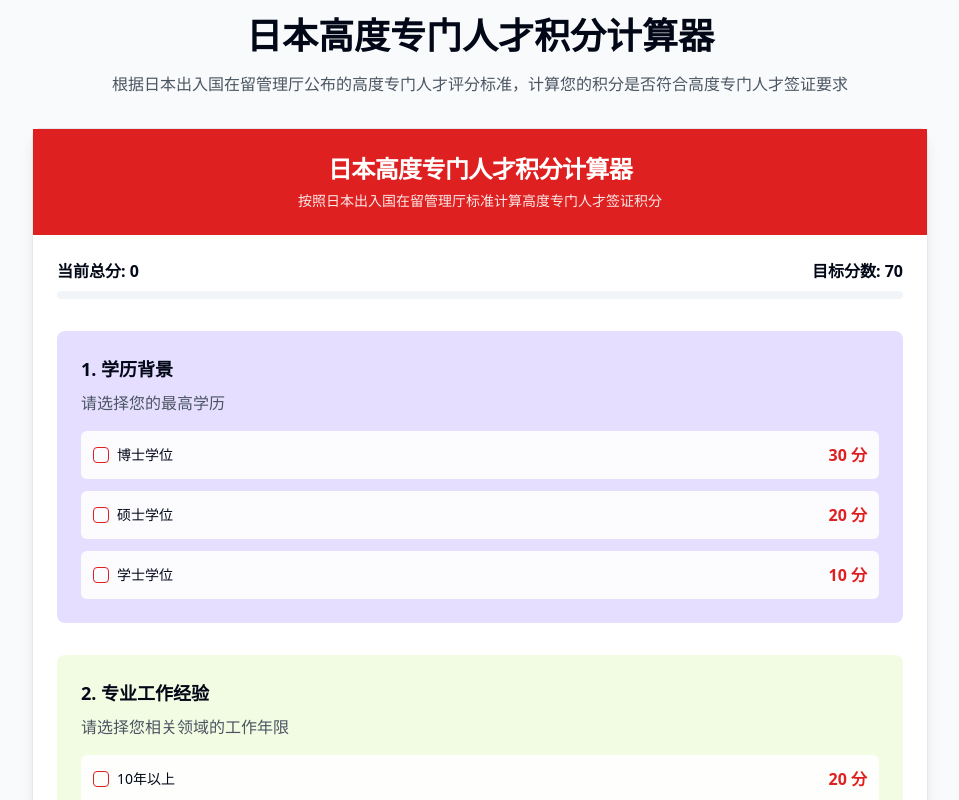
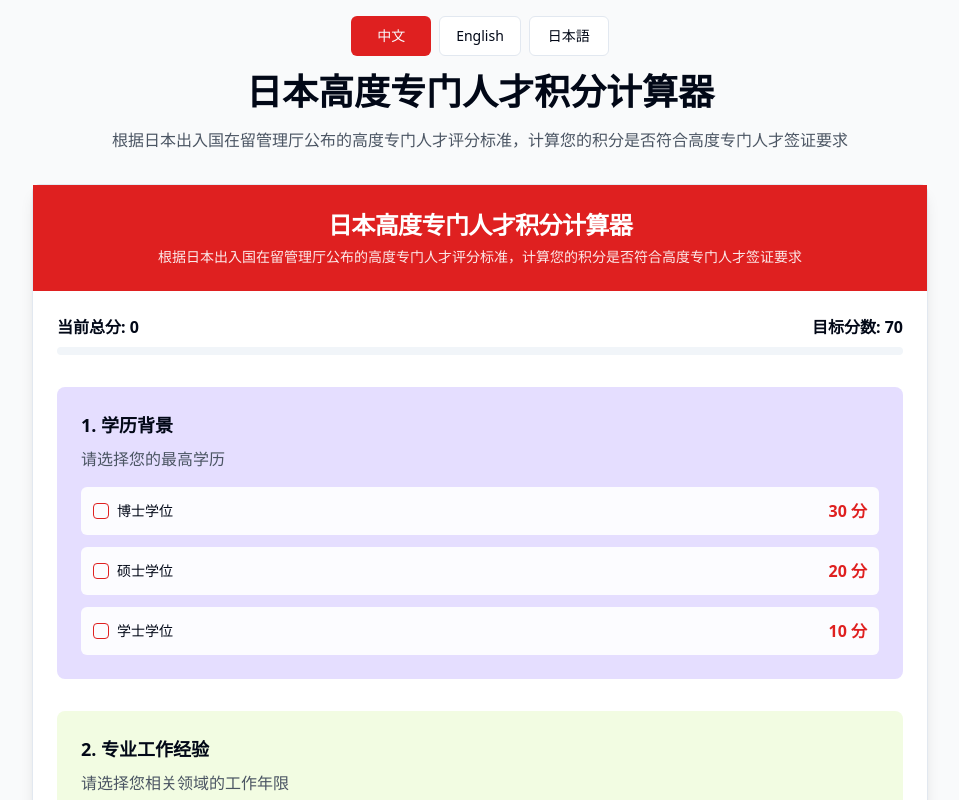
Before and after one commit to lifeodyssey/japan-visa-calculator, a React (Vite) app: page / in a window 1280 px wide. Shown: the top 800 px of the page, without its empty margins (160-1119 px from the left). Built offline with nearby package versions, Linux system fonts and the light colour scheme.

Commit message:
feat: Add English and Japanese versions
Adds English and Japanese language support to the application.

```diff
--- a/src/App.tsx
+++ b/src/App.tsx
@@ -5,11 +5,13 @@ import { QueryClient, QueryClientProvider } from "@tanstack/react-query";
 import { BrowserRouter, Routes, Route } from "react-router-dom";
 import Index from "./pages/Index";
 import NotFound from "./pages/NotFound";
+import { LanguageProvider } from "./contexts/LanguageContext";
 
 const queryClient = new QueryClient();
 
 const App = () => (
   <QueryClientProvider client={queryClient}>
+    <LanguageProvider>
       <TooltipProvider>
         <Toaster />
         <Sonner />
@@ -21,6 +23,7 @@ const App = () => (
           </Routes>
         </BrowserRouter>
       </TooltipProvider>
+    </LanguageProvider>
   </QueryClientProvider>
 );
 
--- /dev/null
+++ b/src/components/LanguageSwitch.tsx
@@ -0,0 +1,31 @@
+
+import { Button } from "@/components/ui/button";
+import { useLanguage } from "@/contexts/LanguageContext";
+import type { Language } from "@/data/translations";
+
+const LanguageSwitch = () => {
+  const { language, setLanguage } = useLanguage();
+
+  const languages: { code: Language; label: string }[] = [
+    { code: 'zh', label: '中文' },
+    { code: 'en', label: 'English' },
+    { code: 'ja', label: '日本語' }
+  ];
+
+  return (
+    <div className="flex gap-2 justify-center mb-4">
+      {languages.map(({ code, label }) => (
+        <Button
+          key={code}
+          variant={language === code ? "default" : "outline"}
+          onClick={() => setLanguage(code)}
+          className="min-w-[80px]"
+        >
+          {label}
+        </Button>
+      ))}
+    </div>
+  );
+};
+
+export default LanguageSwitch;
--- a/src/components/PointsCalculator.tsx
+++ b/src/components/PointsCalculator.tsx
@@ -1,4 +1,3 @@
-
 import React, { useState, useEffect } from "react";
 import { Card, CardContent, CardDescription, CardHeader, CardTitle } from "@/components/ui/card";
 import { Progress } from "@/components/ui/progress";
@@ -22,8 +21,10 @@ import {
   bonusSpecialPoints,
 } from "@/data/bonusPoints";
 import BonusPointsSection from "./BonusPointsSection";
+import { useLanguage } from "@/contexts/LanguageContext";
 
 const PointsCalculator = () => {
+  const { t } = useLanguage();
   const [selections, setSelections] = useState<Record<string, boolean>>({});
   const [totalPoints, setTotalPoints] = useState(0);
   const [qualificationStatus, setQualificationStatus] = useState({
@@ -97,17 +98,17 @@ const PointsCalculator = () => {
   return (
     <Card className="w-full max-w-4xl mx-auto shadow-lg">
       <CardHeader className="bg-japan-red text-white">
-        <CardTitle className="text-2xl text-center">日本高度专门人才积分计算器</CardTitle>
+        <CardTitle className="text-2xl text-center">{t('title')}</CardTitle>
         <CardDescription className="text-white text-center opacity-90">
-          按照日本出入国在留管理厅标准计算高度专门人才签证积分
+          {t('subtitle')}
         </CardDescription>
       </CardHeader>
 
       <CardContent className="p-6">
         <div className="mb-8">
           <div className="flex justify-between mb-2">
-            <span className="font-semibold">当前总分: {totalPoints}</span>
-            <span className="font-semibold">目标分数: {pointThresholds.highlySkilled}</span>
+            <span className="font-semibold">{t('currentPoints')}: {totalPoints}</span>
+            <span className="font-semibold">{t('targetPoints')}: {pointThresholds.highlySkilled}</span>
           </div>
           <Progress
             value={(totalPoints / pointThresholds.fastTrack) * 100}
@@ -117,51 +118,51 @@ const PointsCalculator = () => {
 
         <div className="space-y-6">
           {renderPointsSection(
-            "1. 学历背景",
-            "请选择您的最高学历",
+            t('academic.title'),
+            t('academic.description'),
             academicPoints,
             "academic",
             "bg-[#E5DEFF]"
           )}
 
           {renderPointsSection(
-            "2. 专业工作经验",
-            "请选择您相关领域的工作年限",
+            t('career.title'),
+            t('career.description'),
             careerPoints,
             "career",
             "bg-[#F2FCE2]"
           )}
 
           {renderPointsSection(
-            "3. 年收入水平",
-            "请选择您的年收入范围（日元）",
+            t('salary.title'),
+            t('salary.description'),
             salaryPoints,
             "salary",
             "bg-[#FEF7CD]"
           )}
 
           {renderPointsSection(
-            "4. 年龄",
-            "请选择您的年龄段",
+            t('age.title'),
+            t('age.description'),
             agePoints,
             "age",
             "bg-[#D3E4FD]"
           )}
 
           {renderPointsSection(
-            "5. 日语能力",
-            "请选择您的日语水平",
+            t('japanese.title'),
+            t('japanese.description'),
             japanesePoints,
             "japanese",
             "bg-[#FFDEE2]"
           )}
 
           <div className="mt-8">
-            <h2 className="text-xl font-bold mb-4">额外加分项目</h2>
+            <h2 className="text-xl font-bold mb-4">{t('bonusPoints')}</h2>
 
             <div className="bg-[#FDE1D3] p-6 rounded-lg mb-6">
               <BonusPointsSection
-                title="学历相关加分"
+                title={t('bonusAcademic')}
                 items={bonusAcademicPoints}
                 selections={selections}
                 onSelectionChange={handleCheckboxChange}
@@ -171,7 +172,7 @@ const PointsCalculator = () => {
 
             <div className="bg-[#D6BCFA] p-6 rounded-lg mb-6">
               <BonusPointsSection
-                title="职业相关加分"
+                title={t('bonusCareer')}
                 items={bonusCareerPoints}
                 selections={selections}
                 onSelectionChange={handleCheckboxChange}
@@ -181,7 +182,7 @@ const PointsCalculator = () => {
 
             <div className="bg-[#F1F0FB] p-6 rounded-lg mb-6">
               <BonusPointsSection
-                title="语言能力加分"
+                title={t('bonusLanguage')}
                 items={bonusLanguagePoints}
                 selections={selections}
                 onSelectionChange={handleCheckboxChange}
@@ -191,7 +192,7 @@ const PointsCalculator = () => {
 
             <div className="bg-[#FEC6A1] p-6 rounded-lg mb-6">
               <BonusPointsSection
-                title="收入相关加分"
+                title={t('bonusSalary')}
                 items={bonusSalaryPoints}
                 selections={selections}
                 onSelectionChange={handleCheckboxChange}
@@ -201,7 +202,7 @@ const PointsCalculator = () => {
 
             <div className="bg-[#E5DEFF] p-6 rounded-lg mb-6">
               <BonusPointsSection
-                title="特殊加分项目"
+                title={t('bonusSpecial')}
                 items={bonusSpecialPoints}
                 selections={selections}
                 onSelectionChange={handleCheckboxChange}
@@ -211,6 +212,7 @@ const PointsCalculator = () => {
           </div>
         </div>
 
+        {/* Move evaluation result to bottom */}
         <div className={`mt-12 p-6 rounded-lg ${
           qualificationStatus.qualified
             ? qualificationStatus.level === "fastTrack"
@@ -218,25 +220,23 @@ const PointsCalculator = () => {
               : "bg-blue-100 text-blue-800"
             : "bg-red-100 text-red-800"
         }`}>
-          <h3 className="text-xl font-bold mb-2">评估结果</h3>
+          <h3 className="text-xl font-bold mb-2">{t('evaluationTitle')}</h3>
           <p className="text-lg mb-4">{qualificationStatus.message}</p>
 
           {qualificationStatus.qualified && (
             <div className="space-y-4">
-              <h4 className="font-bold">高度专门人才签证优势:</h4>
+              <h4 className="font-bold">{t('benefits.title')}</h4>
               <ul className="list-disc pl-5 space-y-2">
-                <li>5年后可申请永久居留（普通工作签证通常需要10年）</li>
-                <li>配偶可在日本工作（无需工作许可）</li>
-                <li>可携带父母来日本（在特定条件下）</li>
-                <li>可聘请家政人员（在特定条件下）</li>
-                <li>行政手续简化</li>
+                {t('benefits.items').split(',').map((benefit, index) => (
+                  <li key={index}>{benefit}</li>
+                ))}
               </ul>
             </div>
           )}
         </div>
 
         <p className="text-sm text-gray-500 mt-8 text-center">
-          注：本计算器仅供参考，最终认定以日本出入国在留管理厅为准。
+          {t('disclaimer')}
         </p>
       </CardContent>
     </Card>
--- /dev/null
+++ b/src/contexts/LanguageContext.tsx
@@ -0,0 +1,33 @@
+
+import React, { createContext, useContext, useState } from 'react';
+import { Language, translations } from '@/data/translations';
+
+type LanguageContextType = {
+  language: Language;
+  setLanguage: (lang: Language) => void;
+  t: (key: string) => string;
+};
+
+const LanguageContext = createContext<LanguageContextType | undefined>(undefined);
+
+export const LanguageProvider = ({ children }: { children: React.ReactNode }) => {
+  const [language, setLanguage] = useState<Language>('zh');
+
+  const t = (path: string) => {
+    return path.split('.').reduce((obj, key) => obj && obj[key], translations[language]) as string || path;
+  };
+
+  return (
+    <LanguageContext.Provider value={{ language, setLanguage, t }}>
+      {children}
+    </LanguageContext.Provider>
+  );
+};
+
+export const useLanguage = () => {
+  const context = useContext(LanguageContext);
+  if (context === undefined) {
+    throw new Error('useLanguage must be used within a LanguageProvider');
+  }
+  return context;
+};
--- /dev/null
+++ b/src/data/translations.ts
@@ -0,0 +1,140 @@
+
+export type Language = 'zh' | 'en' | 'ja';
+
+export const translations = {
+  zh: {
+    title: '日本高度专门人才积分计算器',
+    subtitle: '根据日本出入国在留管理厅公布的高度专门人才评分标准，计算您的积分是否符合高度专门人才签证要求',
+    currentPoints: '当前总分',
+    targetPoints: '目标分数',
+    academic: {
+      title: '1. 学历背景',
+      description: '请选择您的最高学历'
+    },
+    career: {
+      title: '2. 专业工作经验',
+      description: '请选择您相关领域的工作年限'
+    },
+    salary: {
+      title: '3. 年收入水平',
+      description: '请选择您的年收入范围（日元）'
+    },
+    age: {
+      title: '4. 年龄',
+      description: '请选择您的年龄段'
+    },
+    japanese: {
+      title: '5. 日语能力',
+      description: '请选择您的日语水平'
+    },
+    bonusPoints: '额外加分项目',
+    bonusAcademic: '学历相关加分',
+    bonusCareer: '职业相关加分',
+    bonusLanguage: '语言能力加分',
+    bonusSalary: '收入相关加分',
+    bonusSpecial: '特殊加分项目',
+    evaluationTitle: '评估结果',
+    disclaimer: '注：本计算器仅供参考，最终认定以日本出入国在留管理厅为准。',
+    copyright: '日本高度专门人才积分计算器',
+    benefits: {
+      title: '高度专门人才签证优势:',
+      items: [
+        '5年后可申请永久居留（普通工作签证通常需要10年）',
+        '配偶可在日本工作（无需工作许可）',
+        '可携带父母来日本（在特定条件下）',
+        '可聘请家政人员（在特定条件下）',
+        '行政手续简化'
+      ]
+    }
+  },
+  en: {
+    title: 'Japan Highly-Skilled Professional Points Calculator',
+    subtitle: 'Calculate your points based on Immigration Bureau of Japan standards for Highly-Skilled Professional visa',
+    currentPoints: 'Current Points',
+    targetPoints: 'Target Points',
+    academic: {
+      title: '1. Academic Background',
+      description: 'Please select your highest academic qualification'
+    },
+    career: {
+      title: '2. Professional Experience',
+      description: 'Please select your years of relevant work experience'
+    },
+    salary: {
+      title: '3. Annual Income',
+      description: 'Please select your annual income range (in JPY)'
+    },
+    age: {
+      title: '4. Age',
+      description: 'Please select your age group'
+    },
+    japanese: {
+      title: '5. Japanese Language Proficiency',
+      description: 'Please select your Japanese language level'
+    },
+    bonusPoints: 'Bonus Points Items',
+    bonusAcademic: 'Academic-related Bonus',
+    bonusCareer: 'Career-related Bonus',
+    bonusLanguage: 'Language Proficiency Bonus',
+    bonusSalary: 'Income-related Bonus',
+    bonusSpecial: 'Special Achievement Bonus',
+    evaluationTitle: 'Evaluation Result',
+    disclaimer: 'Note: This calculator is for reference only. Final determination is subject to Immigration Bureau of Japan.',
+    copyright: 'Japan Highly-Skilled Professional Points Calculator',
+    benefits: {
+      title: 'Benefits of Highly-Skilled Professional Visa:',
+      items: [
+        'Permanent residency application after 5 years (vs. 10 years for regular work visa)',
+        'Spouse can work in Japan (no work permit required)',
+        'Possibility to bring parents to Japan (under specific conditions)',
+        'Permission to hire domestic workers (under specific conditions)',
+        'Simplified administrative procedures'
+      ]
+    }
+  },
+  ja: {
+    title: '日本高度専門職ポイント計算ツール',
+    subtitle: '出入国在留管理庁の高度専門職ポイント制の基準に基づき、あなたのポイントを計算します',
+    currentPoints: '現在の合計点数',
+    targetPoints: '目標点数',
+    academic: {
+      title: '1. 学歴',
+      description: '最終学歴を選択してください'
+    },
+    career: {
+      title: '2. 職歴',
+      description: '関連する職務経験年数を選択してください'
+    },
+    salary: {
+      title: '3. 年収',
+      description: '年収範囲を選択してください（円）'
+    },
+    age: {
+      title: '4. 年齢',
+      description: '年齢層を選択してください'
+    },
+    japanese: {
+      title: '5. 日本語能力',
+      description: '日本語レベルを選択してください'
+    },
+    bonusPoints: 'ボーナスポイント項目',
+    bonusAcademic: '学歴関連ボーナス',
+    bonusCareer: '職歴関連ボーナス',
+    bonusLanguage: '語学力ボーナス',
+    bonusSalary: '年収関連ボーナス',
+    bonusSpecial: '特別加算項目',
+    evaluationTitle: '評価結果',
+    disclaimer: '注：このツールは参考用です。最終的な判断は出入国在留管理庁による審査に基づきます。',
+    copyright: '日本高度専門職ポイント計算ツール',
+    benefits: {
+      title: '高度専門職ビザの特典：',
+      items: [
+        '5年後の永住許可申請が可能（一般の就労ビザは10年）',
+        '配偶者の就労が可能（就労許可不要）',
+        '一定条件下で親の帯同が可能',
+        '一定条件下で家事使用人の帯同が可能',
+        '各種手続きの優遇措置'
+      ]
+    }
+  }
+};
--- a/src/pages/Index.tsx
+++ b/src/pages/Index.tsx
@@ -1,12 +1,18 @@
+
 import PointsCalculator from "@/components/PointsCalculator";
+import LanguageSwitch from "@/components/LanguageSwitch";
+import { useLanguage } from "@/contexts/LanguageContext";
 
 const Index = () => {
+  const { t } = useLanguage();
+
   return (
     <div className="min-h-screen flex flex-col items-center justify-center bg-gray-50 p-4">
       <header className="w-full max-w-4xl mb-8 text-center">
-        <h1 className="text-3xl md:text-4xl font-bold mb-4">日本高度专门人才积分计算器</h1>
+        <LanguageSwitch />
+        <h1 className="text-3xl md:text-4xl font-bold mb-4">{t('title')}</h1>
         <p className="text-gray-600">
-          根据日本出入国在留管理厅公布的高度专门人才评分标准，计算您的积分是否符合高度专门人才签证要求
+          {t('subtitle')}
         </p>
       </header>
 
@@ -15,8 +21,8 @@ const Index = () => {
       </main>
 
       <footer className="w-full max-w-4xl text-center text-sm text-gray-500 mt-8">
-        <p>本计算器仅供参考，积分标准可能随政策变化而调整。</p>
-        <p>© {new Date().getFullYear()} 日本高度专门人才积分计算器</p>
+        <p>{t('disclaimer')}</p>
+        <p>© {new Date().getFullYear()} {t('copyright')}</p>
       </footer>
     </div>
   );
```
Lines whose indentation alone changed are shown as unchanged.
